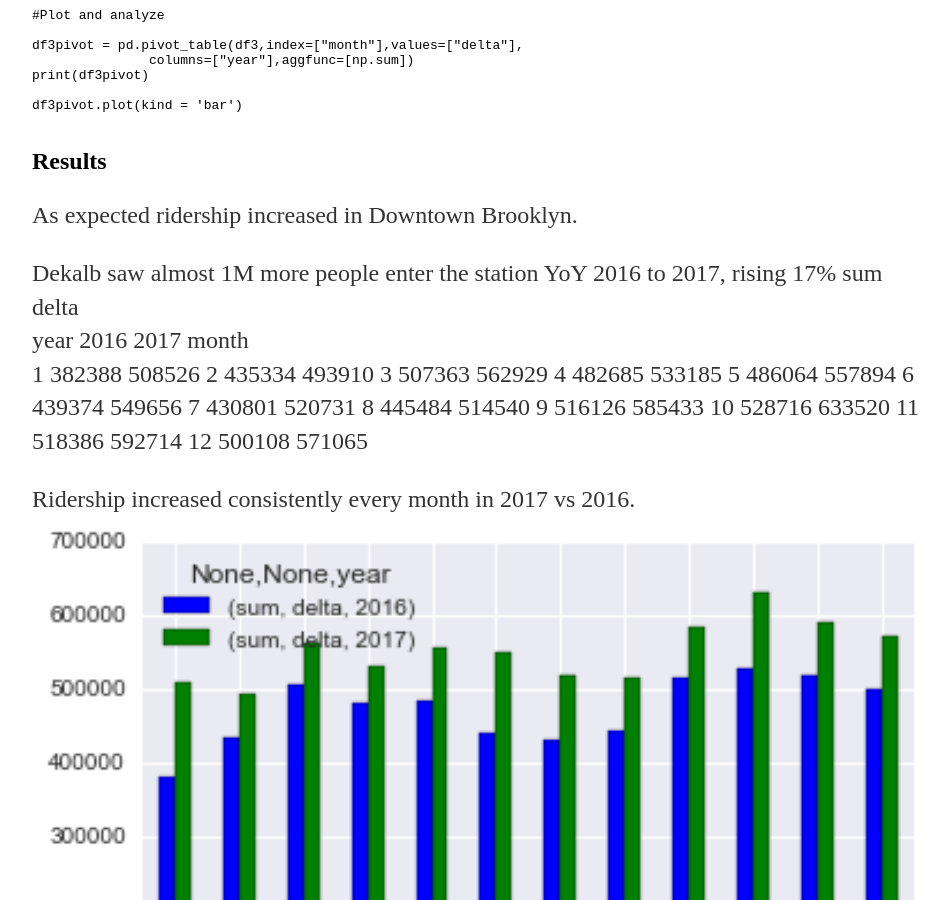
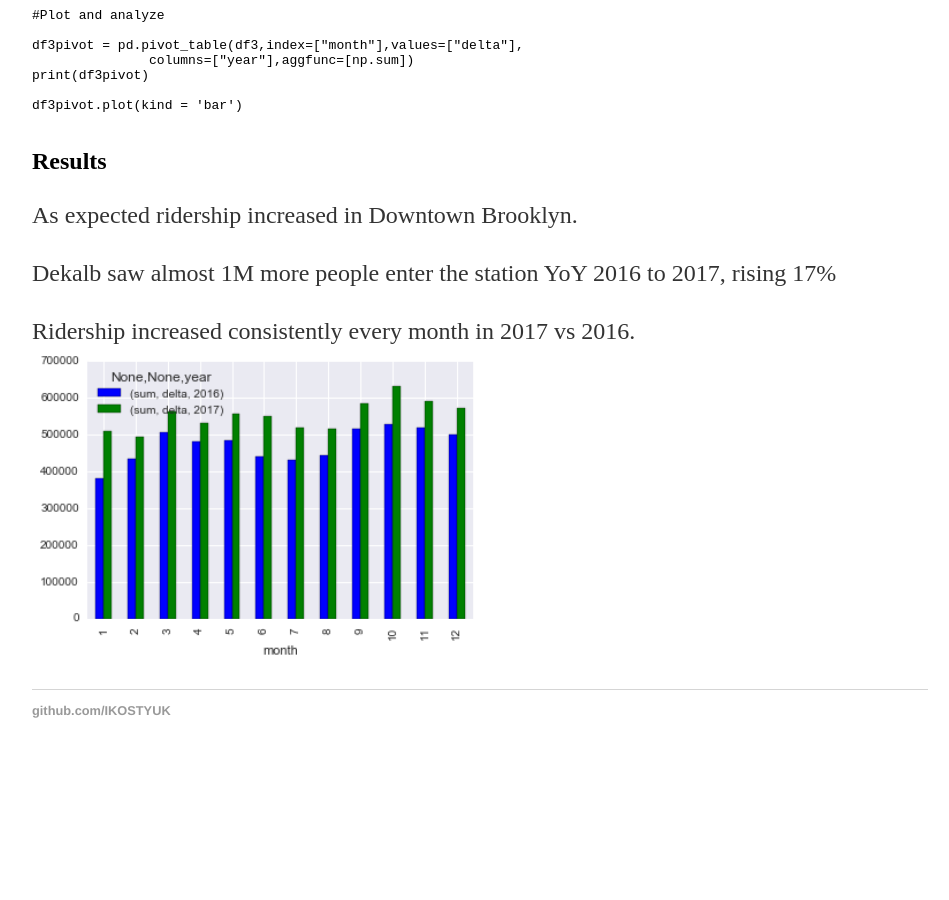
Before and after one commit to IKOSTYUK/ikostyuk.github.io, a Jekyll site: the page built from _posts/2018-03-16-MTA-Analysis.md, in a window 1280 px wide and 900 px high, scrolled down 2169 px. Shown: the whole window, without its empty margins (160-1109 px from the left). Built offline with Jekyll 4.4.1, drawn with Linux system fonts in a browser that asks for light colours; our own code applies the rules of GitHub Pages for plain Markdown files; after the commit the page ends 2947 px from its top, so only the background shows below that.

Commit message:
Update 2018-03-16-MTA-Analysis.md

```diff
--- a/_posts/2018-03-16-MTA-Analysis.md
+++ b/_posts/2018-03-16-MTA-Analysis.md
@@ -105,22 +105,6 @@ df3pivot.plot(kind = 'bar')
 As expected ridership increased in Downtown Brooklyn.
 
 Dekalb saw almost 1M more people enter the station YoY 2016 to 2017, rising 17%
-          sum
-        delta
-year     2016    2017
-month
-1      382388  508526
-2      435334  493910
-3      507363  562929
-4      482685  533185
-5      486064  557894
-6      439374  549656
-7      430801  520731
-8      445484  514540
-9      516126  585433
-10     528716  633520
-11     518386  592714
-12     500108  571065
 
 Ridership increased consistently every month in 2017 vs 2016.
-<img src="/img/dekalb.png" height="100%" width="100%" class="inline"/>
+<img src="/img/dekalb.png" height="50%" width="50%" class="inline" align='middle'/>
```
